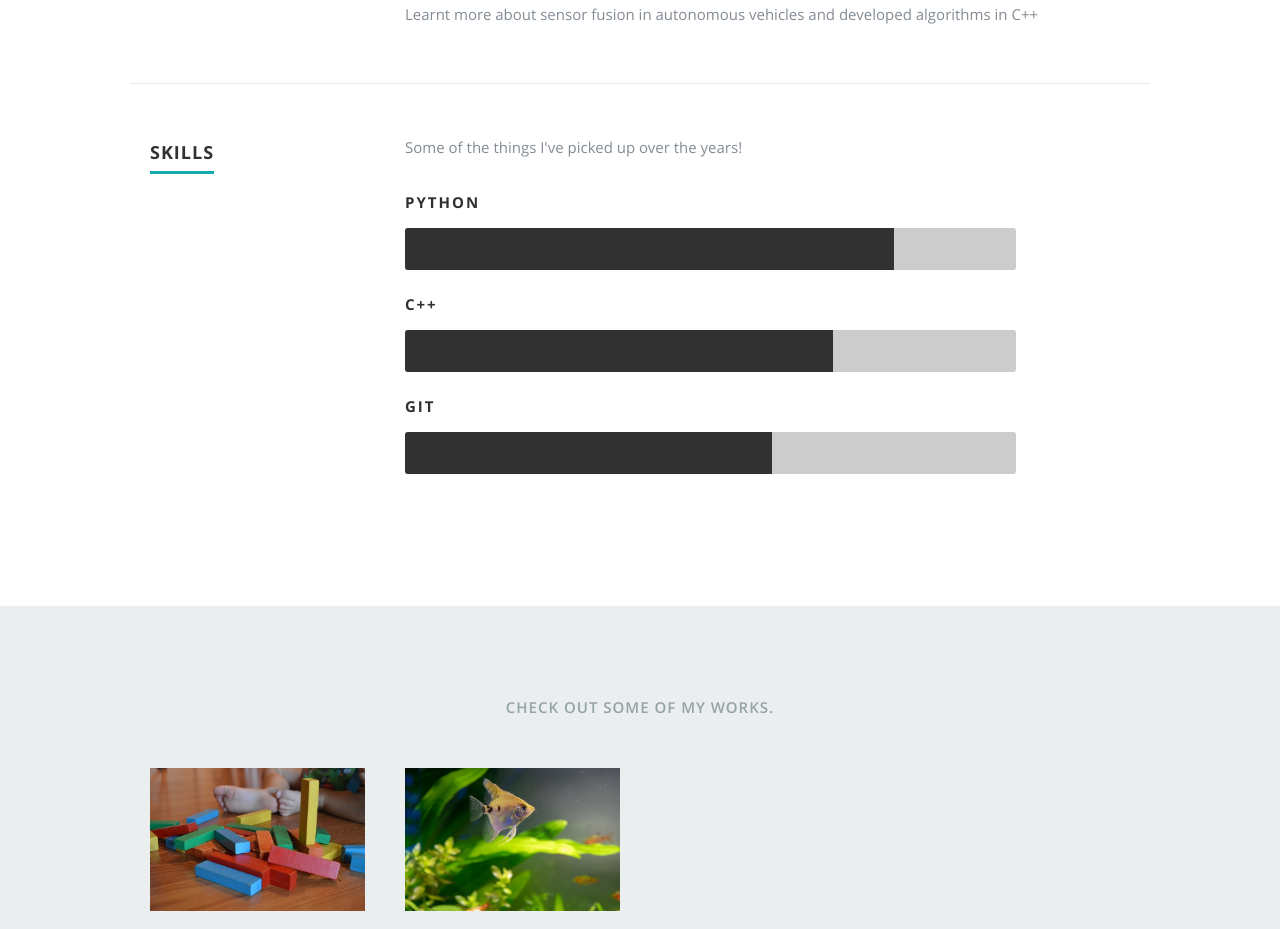
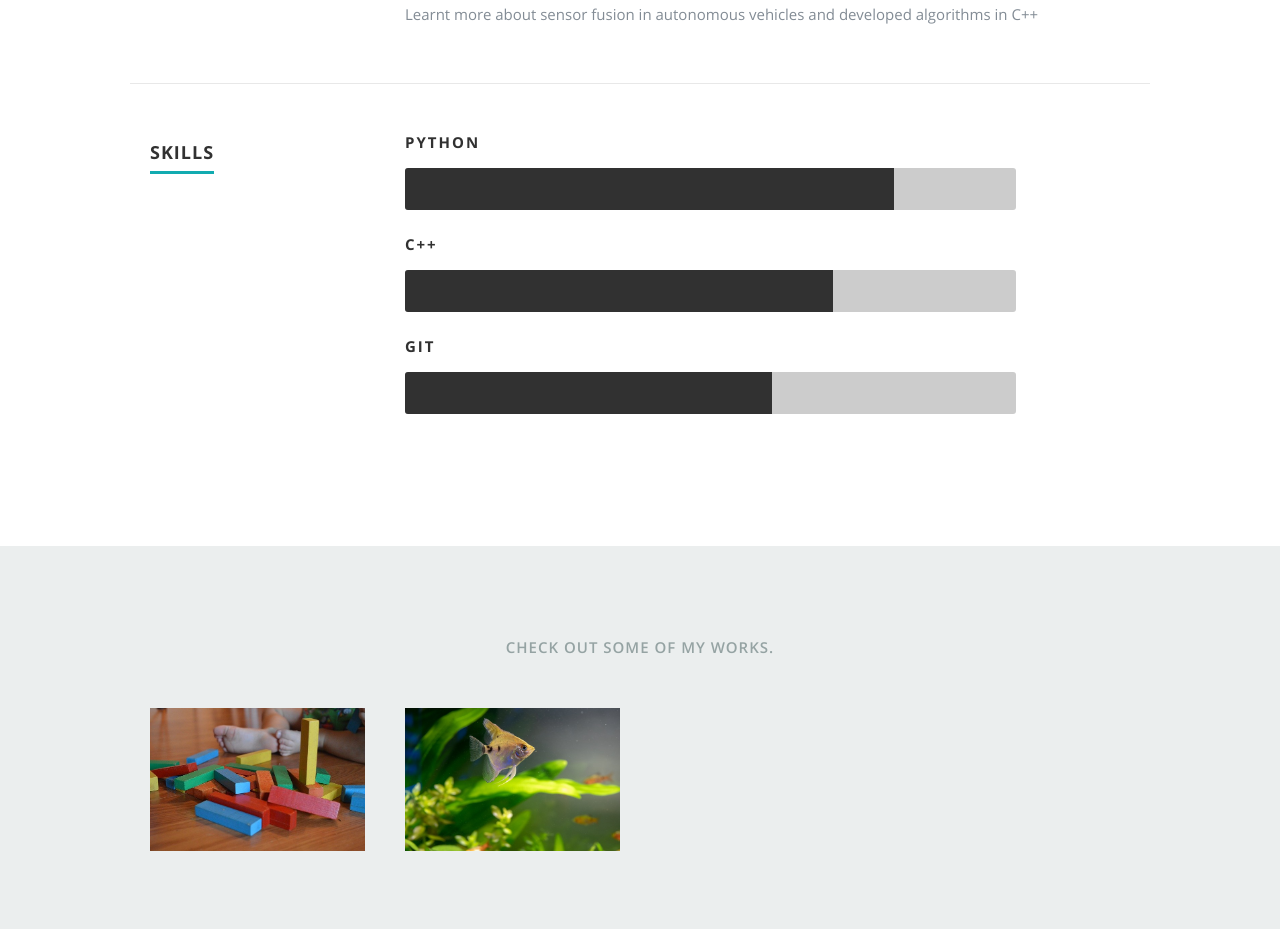
Before and after one commit to vicgwee/react-app-resume, a React (Create React App) app: page / in a window 1280 px wide. Shown: the part 2080-3009 px from the top of the page. Built offline with nearby package versions, Linux system fonts and the light colour scheme.

Commit message:
remove skill message

```diff
--- a/src/Components/Resume.js
+++ b/src/Components/Resume.js
@@ -4,7 +4,6 @@ class Resume extends Component {
   render() {
 
     if(this.props.data){
-      var skillmessage = this.props.data.skillmessage;
       var education = this.props.data.education.map(function(education){
         return <div key={education.school}><h3>{education.school}</h3>
         <p className="info">{education.degree} <span>&bull;</span><em className="date">{education.graduated}</em></p>
@@ -61,15 +60,14 @@ class Resume extends Component {
 
          <div className="nine columns main-col">
 
-            <p>{skillmessage}
-            </p>
+          <div className="bars">
+            <ul className="skills">
+              {skills}
+            </ul>
+          </div>
 
-				<div className="bars">
-				   <ul className="skills">
-					  {skills}
-					</ul>
-				</div>
-			</div>
+			   </div>
+
       </div>
    </section>
     );
```
